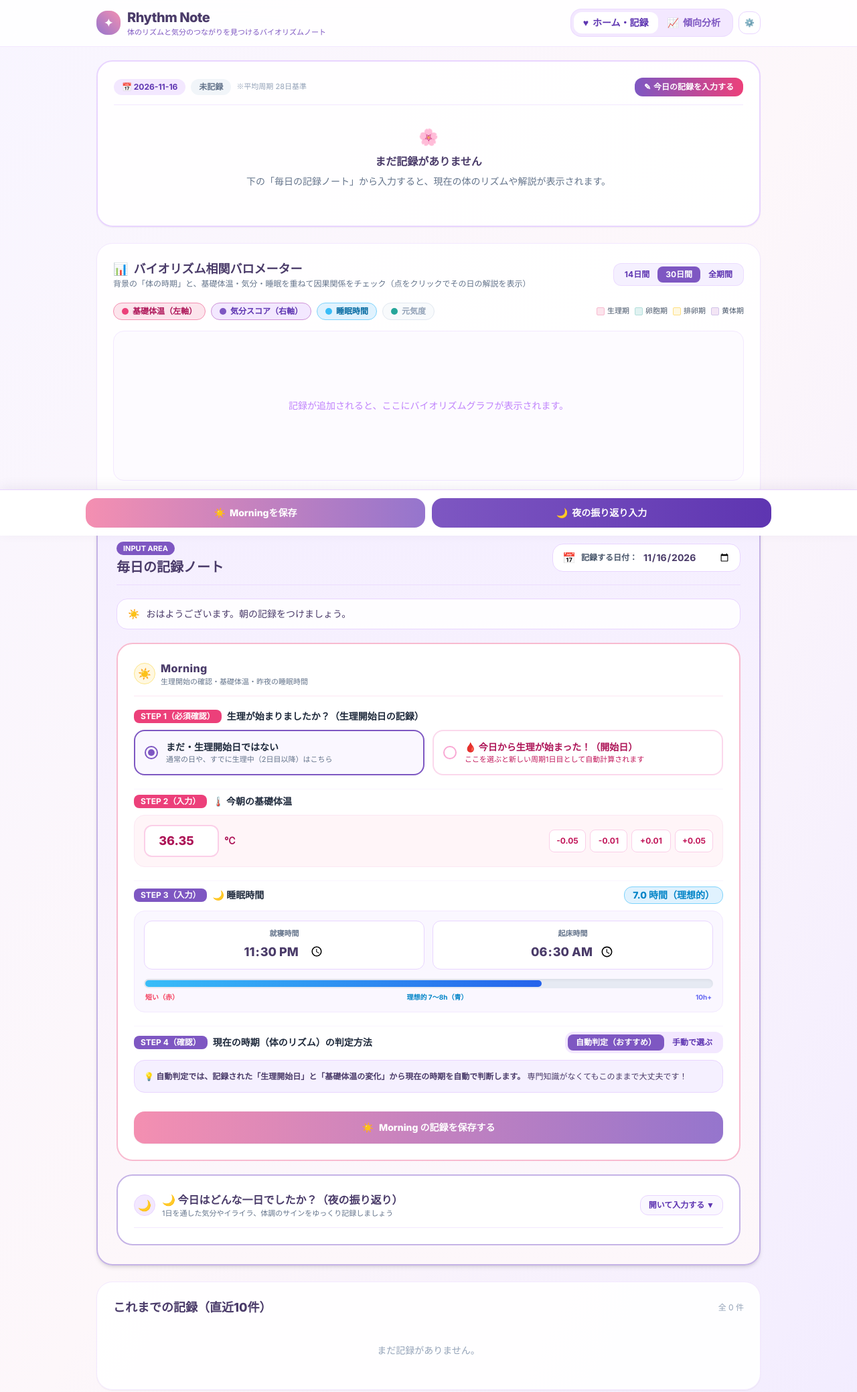
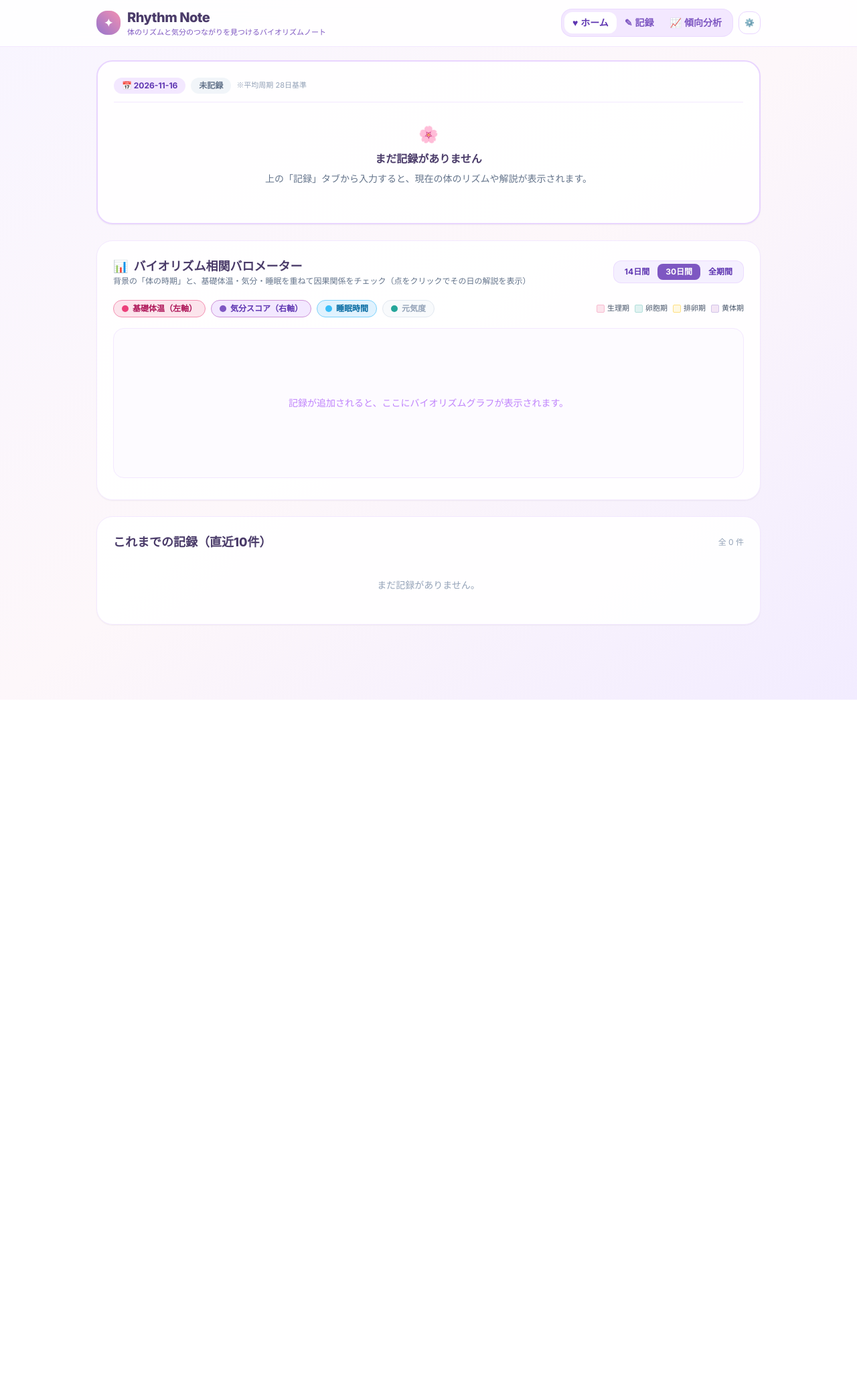
Before and after one commit to yuA-arti/Rhythm-Note-, a plain HTML site: page index.html in a window 1280 px wide. Shown: the whole page at 67% size. After the commit the page ends 1045 px from the top, so only its background shows below. Drawn offline with nearby package versions, Linux system fonts and the light colour scheme.

Commit message:
Update index.html

```diff
--- a/index.html
+++ b/index.html
@@ -17,13 +17,13 @@
 <body class="min-h-screen bg-gradient-to-br from-[#F8F5FF] via-[#FDF7FA] to-[#F2ECFF] text-slate-800 pb-28">
 
   <!-- トースト通知 -->
-  <div id="toast" class="hidden fixed bottom-20 left-4 right-4 sm:left-auto sm:right-5 z-50 flex items-center justify-center sm:justify-start gap-2.5 bg-[#4A3B69] text-white px-4 py-3 rounded-2xl shadow-lg border border-purple-300/40 text-xs sm:text-sm font-medium">
+  <div id="toast" class="hidden fixed bottom-20 right-4 z-50 flex items-center gap-2.5 bg-[#4A3B69] text-white px-4 py-3 rounded-2xl shadow-lg border border-purple-300/40 text-xs sm:text-sm font-medium">
     <span class="text-[#F8BBD0]">✓</span>
-    <span id="toast-text"></span>
+    <span id="toast-text">保存しました</span>
   </div>
 
-  <!-- スマホ操作用：画面下部の固定保存バー -->
-  <div id="sticky-save-bar" class="fixed bottom-0 left-0 right-0 z-40 bg-white/95 backdrop-blur-md border-t border-purple-200 px-4 py-3 shadow-[0_-4px_16px_rgba(74,59,105,0.08)]">
+  <!-- スマホ操作用：画面下部の固定保存バー（「記録」タブ表示時のみ表示） -->
+  <div id="sticky-save-bar" class="hidden fixed bottom-0 left-0 right-0 z-40 bg-white/95 backdrop-blur-md border-t border-purple-200 px-4 py-3 shadow-[0_-4px_16px_rgba(74,59,105,0.08)]">
     <div class="max-w-5xl mx-auto flex items-center gap-2.5">
       <button
         type="button"
@@ -41,7 +41,7 @@
         class="flex-1 py-3 px-3 rounded-2xl bg-gradient-to-r from-[#7E57C2] to-[#5E35B1] text-white font-extrabold text-xs sm:text-sm shadow-xs active:scale-[0.98] transition flex items-center justify-center gap-1.5"
       >
         <span>🌙</span>
-        <span id="sticky-evening-label">夜の振り返り</span>
+        <span id="sticky-evening-label">Nightを入力</span>
       </button>
     </div>
   </div>
@@ -64,23 +64,32 @@
         </div>
       </div>
 
-      <!-- タブ切り替え＆メニュー -->
+      <!-- タブ切り替え（ホーム / 記録 / 傾向分析）＆メニュー -->
       <div class="flex items-center gap-2">
         <div class="flex bg-[#F3E8FF] p-1 rounded-2xl border border-purple-200/70">
           <button
             type="button"
             id="tab-btn-home"
             onclick="switchTab('home')"
-            class="px-3.5 py-1.5 rounded-xl text-xs sm:text-sm font-bold transition flex items-center gap-1.5 bg-white text-[#5E35B1] shadow-xs"
+            class="px-3 py-1.5 rounded-xl text-xs sm:text-sm font-bold transition flex items-center gap-1 bg-white text-[#5E35B1] shadow-xs"
           >
             <span>♥</span>
-            <span>ホーム・記録</span>
+            <span>ホーム</span>
+          </button>
+          <button
+            type="button"
+            id="tab-btn-record"
+            onclick="switchTab('record')"
+            class="px-3 py-1.5 rounded-xl text-xs sm:text-sm font-bold transition flex items-center gap-1 text-[#7E57C2] hover:text-[#4A3B69]"
+          >
+            <span>✎</span>
+            <span>記録</span>
           </button>
           <button
             type="button"
             id="tab-btn-insights"
             onclick="switchTab('insights')"
-            class="px-3.5 py-1.5 rounded-xl text-xs sm:text-sm font-bold transition flex items-center gap-1.5 text-[#7E57C2] hover:text-[#4A3B69]"
+            class="px-3 py-1.5 rounded-xl text-xs sm:text-sm font-bold transition flex items-center gap-1 text-[#7E57C2] hover:text-[#4A3B69]"
           >
             <span>📈</span>
             <span>傾向分析</span>
@@ -124,11 +133,11 @@
   <main class="max-w-5xl mx-auto px-4 pt-5 space-y-6">
 
     <!-- ==================================================================
-         ホーム・記録タブ
+         1. ホームタブ（バロメーター確認・解説・履歴閲覧に特化）
          ================================================================== -->
     <div id="view-home" class="space-y-6">
 
-      <!-- 1. 今日のメカニズム解説 ＆ 気づきナビカード -->
+      <!-- 今日のメカニズム解説 ＆ 気づきナビカード -->
       <section id="nav-card" class="rounded-3xl p-5 sm:p-6 bg-white/95 border-2 border-purple-200 shadow-sm transition-all">
         <div class="flex flex-wrap items-center justify-between gap-2 pb-3 border-b border-purple-100">
           <div class="flex flex-wrap items-center gap-2">
@@ -142,15 +151,6 @@
               ※平均周期 28日基準
             </span>
           </div>
-
-          <button
-            type="button"
-            onclick="scrollToForm()"
-            class="px-3.5 py-1.5 rounded-xl bg-gradient-to-r from-[#7E57C2] to-[#EC407A] text-white text-xs font-bold shadow-xs hover:opacity-95 transition flex items-center gap-1"
-          >
-            <span>✎</span>
-            <span>今日の記録を入力する</span>
-          </button>
         </div>
 
         <!-- データ未登録時のシンプル案内表示 -->
@@ -160,7 +160,7 @@
             まだ記録がありません
           </p>
           <p class="text-xs sm:text-sm text-slate-500">
-            下の「毎日の記録ノート」から入力すると、現在の体のリズムや解説が表示されます。
+            上の「記録」タブから入力すると、現在の体のリズムや解説が表示されます。
           </p>
         </div>
 
@@ -208,7 +208,7 @@
         </div>
       </section>
 
-      <!-- 2. バイオリズム相関バロメーター（複合グラフ） -->
+      <!-- バイオリズム相関バロメーター（複合グラフ） -->
       <section class="rounded-3xl p-5 sm:p-6 bg-white/95 border border-purple-100 shadow-sm space-y-4">
         <div class="flex flex-wrap items-center justify-between gap-3">
           <div>
@@ -262,12 +262,30 @@
         <div id="chart-container" class="w-full overflow-x-auto pb-2"></div>
       </section>
 
-      <!-- 3. 毎日の記録エリア（Morning ＆ 夜の振り返り 2段階構成） -->
+      <!-- これまでの記録一覧 -->
+      <section class="rounded-3xl p-5 sm:p-6 bg-white/95 border border-purple-100 shadow-sm space-y-4">
+        <div class="flex items-center justify-between">
+          <h2 class="text-base sm:text-lg font-extrabold text-[#4A3B69]">
+            これまでの記録（直近10件）
+          </h2>
+          <span id="records-total-count" class="text-xs text-slate-400">全 0 件</span>
+        </div>
+
+        <div id="history-list" class="space-y-2.5">
+          <!-- JSで描画 -->
+        </div>
+      </section>
+    </div>
+
+    <!-- ==================================================================
+         2. 記録タブ（Morning ＆ Night の入力だけに特化）
+         ================================================================== -->
+    <div id="view-record" class="hidden space-y-6">
       <section id="form-section" class="rounded-3xl p-5 sm:p-7 bg-gradient-to-b from-[#F5EFFF] to-[#FDF7FA] border-2 border-[#C5B3E6] shadow-md space-y-5">
         <div class="flex flex-wrap items-center justify-between gap-3 pb-3 border-b border-purple-200/70">
           <div>
             <span class="inline-block px-2.5 py-0.5 rounded-full bg-[#7E57C2] text-white text-[11px] font-bold mb-1">
-              INPUT AREA
+              DAILY RECORD
             </span>
             <h2 class="text-lg sm:text-xl font-extrabold text-[#4A3B69]">
               毎日の記録ノート
@@ -397,7 +415,7 @@
             </div>
           </div>
 
-          <!-- STEP 3：昨夜の睡眠時間 -->
+          <!-- STEP 3：睡眠時間（就寝時間・起床時間） -->
           <div class="space-y-2.5 pt-2 border-t border-purple-50">
             <div class="flex flex-wrap items-center justify-between gap-2">
               <div class="flex items-center gap-2">
@@ -514,12 +532,12 @@
             </button>
           </div>
 
-          <!-- Morning 保存後＆夜の振り返り未完了時の案内カード -->
+          <!-- Morning 保存後＆Night未完了時の案内カード -->
           <div id="morning-done-prompt" class="hidden rounded-2xl p-4 bg-gradient-to-r from-[#F3E8FF] to-[#FCE4EC]/70 border border-[#D8B4FE] text-xs sm:text-sm text-[#4A3B69] leading-relaxed flex flex-col sm:flex-row sm:items-center justify-between gap-3">
             <div class="flex items-start gap-2.5">
               <span class="text-[#7E57C2] shrink-0 mt-0.5">✦</span>
               <span>
-                ✨ 記録が完了しました！1日を通した気分や体調の振り返りは、夜にゆっくり入力しましょう 🌙
+                ✨ Morningの記録が完了しました！1日を通した気分や体調の振り返りは、夜に「Night」から入力しましょう 🌙
               </span>
             </div>
             <button
@@ -533,7 +551,7 @@
           </div>
         </div>
 
-        <!-- STAGE 2：🌙 夜の振り返り（1日の終わりに） -->
+        <!-- STAGE 2：Night -->
         <form onsubmit="saveEvening(event)" class="rounded-3xl p-4 sm:p-6 bg-white border-2 border-[#C5B3E6] shadow-xs space-y-5">
           <div class="flex flex-wrap items-center justify-between gap-2 pb-3 border-b border-purple-100">
             <div class="flex items-center gap-2.5">
@@ -541,18 +559,18 @@
                 🌙
               </span>
               <div>
-                <h3 class="text-base font-extrabold text-[#4A3B69]">
-                  🌙 今日はどんな一日でしたか？（夜の振り返り）
+                <h3 class="text-base font-extrabold tracking-wide text-[#4A3B69]">
+                  Night
                 </h3>
                 <p class="text-[11px] text-slate-500">
-                  1日を通した気分やイライラ、体調のサインをゆっくり記録しましょう
+                  今日はどんな一日でしたか？気分や体調を記録しましょう
                 </p>
               </div>
             </div>
 
             <div class="flex items-center gap-2">
               <span id="evening-saved-badge" class="hidden px-2.5 py-1 rounded-full bg-[#F3E8FF] text-[#5E35B1] text-[11px] font-bold">
-                🌙 振り返り済み
+                🌙 記録済み
               </span>
               <button
                 type="button"
@@ -630,36 +648,22 @@
               ></textarea>
             </div>
 
-            <!-- 夜の振り返り保存ボタン -->
+            <!-- Night 保存ボタン -->
             <button
               type="submit"
               id="form-submit-evening"
               class="w-full py-3.5 rounded-2xl bg-gradient-to-r from-[#7E57C2] to-[#5E35B1] text-white font-extrabold text-sm shadow-sm hover:opacity-95 transition flex items-center justify-center gap-2"
             >
               <span>🌙</span>
-              <span>夜の振り返りを保存して1日の記録を完了する</span>
+              <span>Night の記録を保存して1日を完了する</span>
             </button>
           </div>
         </form>
       </section>
-
-      <!-- 4. これまでの記録一覧 -->
-      <section class="rounded-3xl p-5 sm:p-6 bg-white/95 border border-purple-100 shadow-sm space-y-4">
-        <div class="flex items-center justify-between">
-          <h2 class="text-base sm:text-lg font-extrabold text-[#4A3B69]">
-            これまでの記録（直近10件）
-          </h2>
-          <span id="records-total-count" class="text-xs text-slate-400">全 0 件</span>
-        </div>
-
-        <div id="history-list" class="space-y-2.5">
-          <!-- JSで描画 -->
-        </div>
-      </section>
     </div>
 
     <!-- ==================================================================
-         傾向分析（マイパターン）タブ
+         3. 傾向分析（マイパターン）タブ
          ================================================================== -->
     <div id="view-insights" class="hidden space-y-6">
       <!-- ヘッダーサマリー -->
@@ -881,13 +885,6 @@
     // ========================================================================
     // ユーティリティ
     // ========================================================================
-    function formatHourFloat(hourFloat) {
-      const normalized = ((hourFloat % 24) + 24) % 24;
-      const h = Math.floor(normalized);
-      const m = Math.round((normalized - h) * 60);
-      return `${String(h).padStart(2, '0')}:${String(m).padStart(2, '0')}`;
-    }
-
     function formatDateStr(dateObj) {
       const y = dateObj.getFullYear();
       const m = String(dateObj.getMonth() + 1).padStart(2, '0');
@@ -1120,7 +1117,7 @@
     function renderGreetingBanner() {
       const banner = document.getElementById('greeting-banner');
       if (isEveningTime) {
-        banner.innerHTML = `<span class="text-[#7E57C2] shrink-0">🌙</span><span>こんばんは🌙 1日おつかれさまでした。下の<strong>「🌙 夜の振り返り」</strong>で今日の気分や体調をゆっくり記録しましょう。</span>`;
+        banner.innerHTML = `<span class="text-[#7E57C2] shrink-0">🌙</span><span>こんばんは🌙 1日おつかれさまでした。下の<strong>「Night」</strong>で今日の気分や体調をゆっくり記録しましょう。</span>`;
       } else {
         banner.innerHTML = `<span class="text-[#F59E0B] shrink-0">☀️</span><span>おはようございます。朝の記録をつけましょう。</span>`;
       }
@@ -1140,7 +1137,6 @@
       document.getElementById('nav-date-badge').textContent = `📅 ${activeRec?.date || getTodayStr()}${activeRec?.cycleDay ? `（周期 ${activeRec.cycleDay}日目）` : ''}`;
       document.getElementById('nav-avg-cycle').textContent = `※平均周期 ${analysis.avgCycleLength}日基準`;
 
-      // 記録が1件もない場合は「まだ記録がありません」のみを表示
       if (!activeRec) {
         card.style.borderColor = '#E9D5FF';
         stageBadge.textContent = '未記録';
@@ -1203,7 +1199,7 @@
 
       document.getElementById('nav-stat-temp').textContent = typeof activeRec.temperature === 'number' ? `${activeRec.temperature.toFixed(2)}℃` : '--';
       document.getElementById('nav-stat-sleep').textContent = typeof activeRec.sleep === 'number' ? `${activeRec.sleep.toFixed(1)}h` : '--';
-      document.getElementById('nav-stat-mood').textContent = typeof activeRec.mood === 'number' ? `${activeRec.mood} / 5` : '夜に入力';
+      document.getElementById('nav-stat-mood').textContent = typeof activeRec.mood === 'number' ? `${activeRec.mood} / 5` : 'Nightで入力';
     }
 
     function renderChart(analysis) {
@@ -1254,7 +1250,6 @@
 
       let svg = `<div style="min-width: ${Math.min(width, 960)}px"><svg viewBox="0 0 ${width} ${height}" class="w-full h-auto select-none overflow-visible">`;
 
-      // 背景帯
       data.forEach((d, i) => {
         const stageObj = STAGES[d.effectiveStage] || STAGES.follicular;
         const cx = getX(i);
@@ -1267,7 +1262,6 @@
         }
       });
 
-      // 横グリッド
       [0, 0.25, 0.5, 0.75, 1].forEach((ratio, idx) => {
         const y = padTop + plotH - ratio * plotH;
         const tempLabel = (minTemp + ratio * (maxTemp - minTemp)).toFixed(2);
@@ -1282,7 +1276,6 @@
       if (state.showMood && moodPoints) svg += `<polyline fill="none" stroke="#7E57C2" stroke-width="2.8" stroke-linecap="round" stroke-linejoin="round" points="${moodPoints}" />`;
       if (state.showTemp && tempPoints) svg += `<polyline fill="none" stroke="#EC407A" stroke-width="2.5" stroke-linecap="round" stroke-linejoin="round" points="${tempPoints}" />`;
 
-      // ポイント＆クリック領域
       data.forEach((d, i) => {
         const cx = getX(i);
         const isSelected = d.date === activeDate;
@@ -1345,7 +1338,7 @@
               <div class="flex flex-wrap items-center gap-3 text-xs text-slate-600">
                 <span>体温：<strong class="text-[#C2185B]">${typeof r.temperature === 'number' ? `${r.temperature.toFixed(2)}℃` : '--'}</strong></span>
                 <span>睡眠：<strong class="text-[#0284C7]">${typeof r.sleep === 'number' ? `${r.sleep.toFixed(1)}h` : '--'}</strong></span>
-                <span>気分：<strong class="text-[#5E35B1]">${moodObj ? `${moodObj.emoji} ${r.mood}/5` : '夜に未入力'}</strong></span>
+                <span>気分：<strong class="text-[#5E35B1]">${moodObj ? `${moodObj.emoji} ${r.mood}/5` : 'Night未入力'}</strong></span>
               </div>
               ${(r.conditionTags?.length > 0 || r.memo) ? `
                 <div class="text-[11px] text-slate-500">
@@ -1448,7 +1441,7 @@
           </div>
         `).join('');
       } else {
-        careEl.innerHTML = `<div class="p-4 rounded-2xl bg-[#FAF7FF] text-xs text-slate-500">夜の振り返りでセルフケアタグを記録していくと、あなたに効果が出やすい習慣が表示されます。</div>`;
+        careEl.innerHTML = `<div class="p-4 rounded-2xl bg-[#FAF7FF] text-xs text-slate-500">Nightでセルフケアタグを記録していくと、あなたに効果が出やすい習慣が表示されます。</div>`;
       }
     }
 
@@ -1456,13 +1449,11 @@
     // フォームUI操作・イベントハンドラ
     // ========================================================================
     function renderFormControls() {
-      // 手動時期選択
       document.getElementById('stage-manual-grid').innerHTML = Object.values(STAGES).map((st) => {
         const active = state.manualStageValue === st.id;
         return `<button type="button" onclick="selectManualStage('${st.id}')" class="p-2.5 rounded-xl border-2 text-xs font-bold transition ${active ? 'border-[#7E57C2] bg-[#F3E8FF] text-[#4A3B69]' : 'border-slate-200 bg-white text-slate-600 hover:bg-slate-50'}">${st.name}</button>`;
       }).join('');
 
-      // 気分ボタン
       document.getElementById('mood-grid').innerHTML = MOOD_OPTIONS.map((opt) => {
         const active = state.mood === opt.value;
         return `
@@ -1474,20 +1465,17 @@
       }).join('');
       document.getElementById('mood-label').textContent = MOOD_OPTIONS.find((m) => m.value === state.mood)?.label || '';
 
-      // 元気度ボタン
       document.getElementById('energy-grid').innerHTML = ENERGY_OPTIONS.map((opt) => {
         const active = state.energy === opt.value;
         return `<button type="button" onclick="selectEnergy(${opt.value})" class="py-2 rounded-xl text-xs font-bold border transition ${active ? 'bg-[#26A69A] border-[#00897B] text-white shadow-xs' : 'bg-white border-[#B2DFDB] text-[#00695C] hover:bg-teal-50'}">${opt.value}</button>`;
       }).join('');
       document.getElementById('energy-label').textContent = ENERGY_OPTIONS.find((e) => e.value === state.energy)?.label || '';
 
-      // 体調タグ
       document.getElementById('condition-tags-grid').innerHTML = CONDITION_TAGS.map((tag) => {
         const active = state.conditionTags.includes(tag);
         return `<button type="button" onclick="toggleConditionTag('${tag}')" class="px-3 py-1.5 rounded-full text-xs font-bold border transition ${active ? 'bg-[#FCE4EC] border-[#EC407A] text-[#AD1457] shadow-xs' : 'bg-white border-purple-100 text-slate-600 hover:bg-purple-50/60'}">${active ? `✓ ${tag}` : tag}</button>`;
       }).join('');
 
-      // セルフケアタグ
       document.getElementById('selfcare-tags-grid').innerHTML = SELF_CARE_TAGS.map((tag) => {
         const active = state.selfCareTags.includes(tag);
         return `<button type="button" onclick="toggleSelfCareTag('${tag}')" class="px-3 py-1.5 rounded-full text-xs font-bold border transition ${active ? 'bg-[#E0F2F1] border-[#26A69A] text-[#00695C] shadow-xs' : 'bg-white border-purple-100 text-slate-600 hover:bg-teal-50/40'}">${active ? `✓ ${tag}` : tag}</button>`;
@@ -1549,7 +1537,7 @@
       const mBadge = document.getElementById('morning-saved-badge');
       const tempVal = document.getElementById('input-temp').value;
       if (state.morningSavedFlag) {
-        mBadge.textContent = `☀️ 記録済み（${tempVal}℃ / ${formatHourFloat(state.bedtime)}〜${formatHourFloat(state.waketime)}・${Number(state.sleep).toFixed(1)}h）`;
+        mBadge.textContent = `☀️ 記録済み（${tempVal}℃ / ${state.bedTime}〜${state.wakeTime}・${Number(state.sleep).toFixed(1)}h）`;
         mBadge.classList.remove('hidden');
       } else {
         mBadge.classList.add('hidden');
@@ -1581,11 +1569,11 @@
       if (state.eveningSectionOpen) {
         eBody.classList.remove('hidden');
         eToggleBtn.textContent = '閉じる ▲';
-        if (stickyEveningLabel) stickyEveningLabel.textContent = '夜の振り返りを保存';
+        if (stickyEveningLabel) stickyEveningLabel.textContent = 'Nightを保存';
       } else {
         eBody.classList.add('hidden');
         eToggleBtn.textContent = '開いて入力する ▼';
-        if (stickyEveningLabel) stickyEveningLabel.textContent = '夜の振り返り入力';
+        if (stickyEveningLabel) stickyEveningLabel.textContent = 'Nightを入力';
       }
     }
 
@@ -1605,32 +1593,40 @@
     function switchTab(tab) {
       state.activeTab = tab;
       const homeView = document.getElementById('view-home');
+      const recordView = document.getElementById('view-record');
       const insView = document.getElementById('view-insights');
       const btnHome = document.getElementById('tab-btn-home');
+      const btnRecord = document.getElementById('tab-btn-record');
       const btnIns = document.getElementById('tab-btn-insights');
       const stickyBar = document.getElementById('sticky-save-bar');
 
+      const activeClass = 'px-3 py-1.5 rounded-xl text-xs sm:text-sm font-bold transition flex items-center gap-1 bg-white text-[#5E35B1] shadow-xs';
+      const inactiveClass = 'px-3 py-1.5 rounded-xl text-xs sm:text-sm font-bold transition flex items-center gap-1 text-[#7E57C2] hover:text-[#4A3B69]';
+
+      homeView.classList.add('hidden');
+      recordView.classList.add('hidden');
+      insView.classList.add('hidden');
+      btnHome.className = inactiveClass;
+      btnRecord.className = inactiveClass;
+      btnIns.className = inactiveClass;
+
       if (tab === 'home') {
         homeView.classList.remove('hidden');
-        insView.classList.add('hidden');
+        btnHome.className = activeClass;
+        if (stickyBar) stickyBar.classList.add('hidden');
+      } else if (tab === 'record') {
+        recordView.classList.remove('hidden');
+        btnRecord.className = activeClass;
         if (stickyBar) stickyBar.classList.remove('hidden');
-        btnHome.className = 'px-3.5 py-1.5 rounded-xl text-xs sm:text-sm font-bold transition flex items-center gap-1.5 bg-white text-[#5E35B1] shadow-xs';
-        btnIns.className = 'px-3.5 py-1.5 rounded-xl text-xs sm:text-sm font-bold transition flex items-center gap-1.5 text-[#7E57C2] hover:text-[#4A3B69]';
       } else {
-        homeView.classList.add('hidden');
         insView.classList.remove('hidden');
+        btnIns.className = activeClass;
         if (stickyBar) stickyBar.classList.add('hidden');
-        btnIns.className = 'px-3.5 py-1.5 rounded-xl text-xs sm:text-sm font-bold transition flex items-center gap-1.5 bg-white text-[#5E35B1] shadow-xs';
-        btnHome.className = 'px-3.5 py-1.5 rounded-xl text-xs sm:text-sm font-bold transition flex items-center gap-1.5 text-[#7E57C2] hover:text-[#4A3B69]';
       }
     }
 
     function toggleDataMenu() {
       document.getElementById('data-menu').classList.toggle('hidden');
-    }
-
-    function scrollToForm() {
-      document.getElementById('form-section').scrollIntoView({ behavior: 'smooth', block: 'start' });
     }
 
     function selectNavDate(dateStr) {
@@ -1895,7 +1891,7 @@
       state.eveningSectionOpen = true;
       persistRecords(next);
       updateSavedBadgesAndVisibility();
-      showToast(`${state.formDate} の「夜の振り返り」を保存しました 🌙`);
+      showToast(`${state.formDate} の Night 記録を保存しました 🌙`);
     }
 
     function editRecord(dateStr) {
@@ -1904,7 +1900,8 @@
       state.eveningSectionOpen = true;
       updateSavedBadgesAndVisibility();
       renderAll();
-      scrollToForm();
+      switchTab('record');
+      window.scrollTo({ top: 0, behavior: 'smooth' });
     }
 
     function deleteRecord(dateStr) {
```
